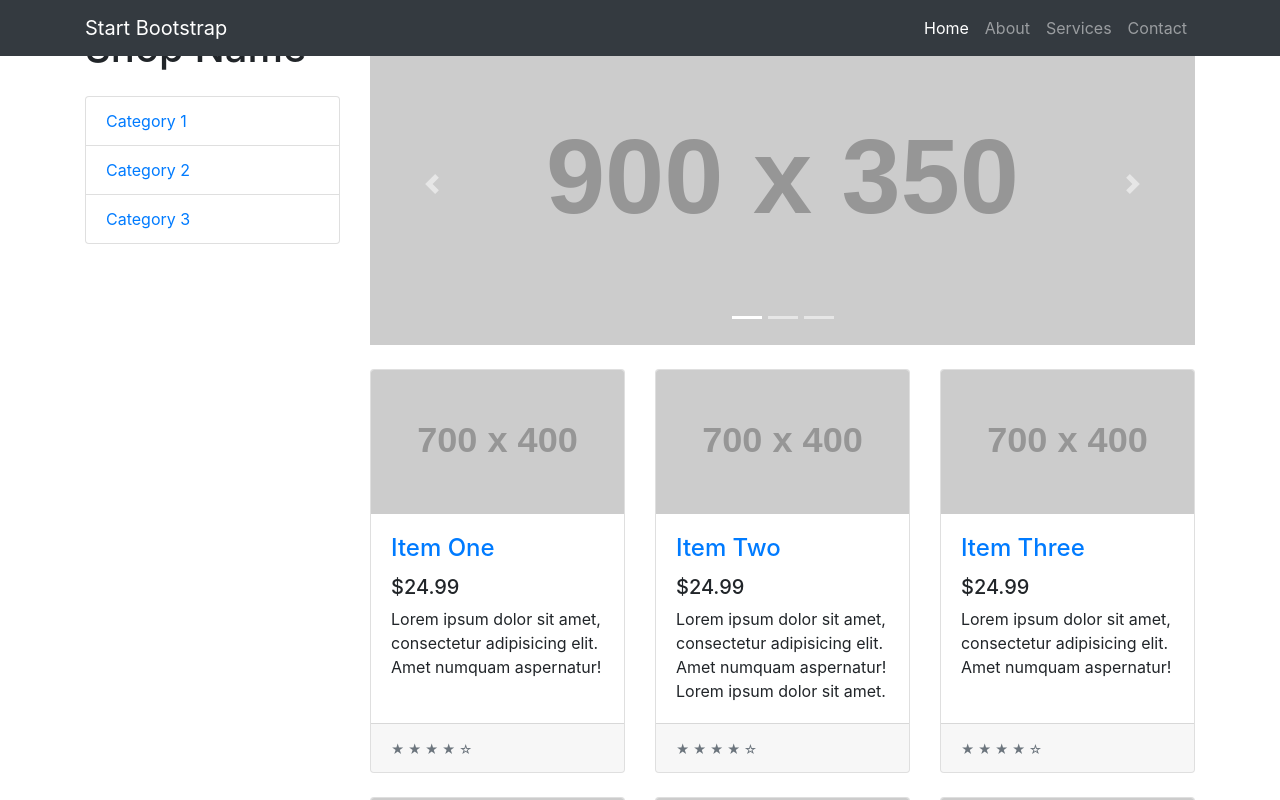
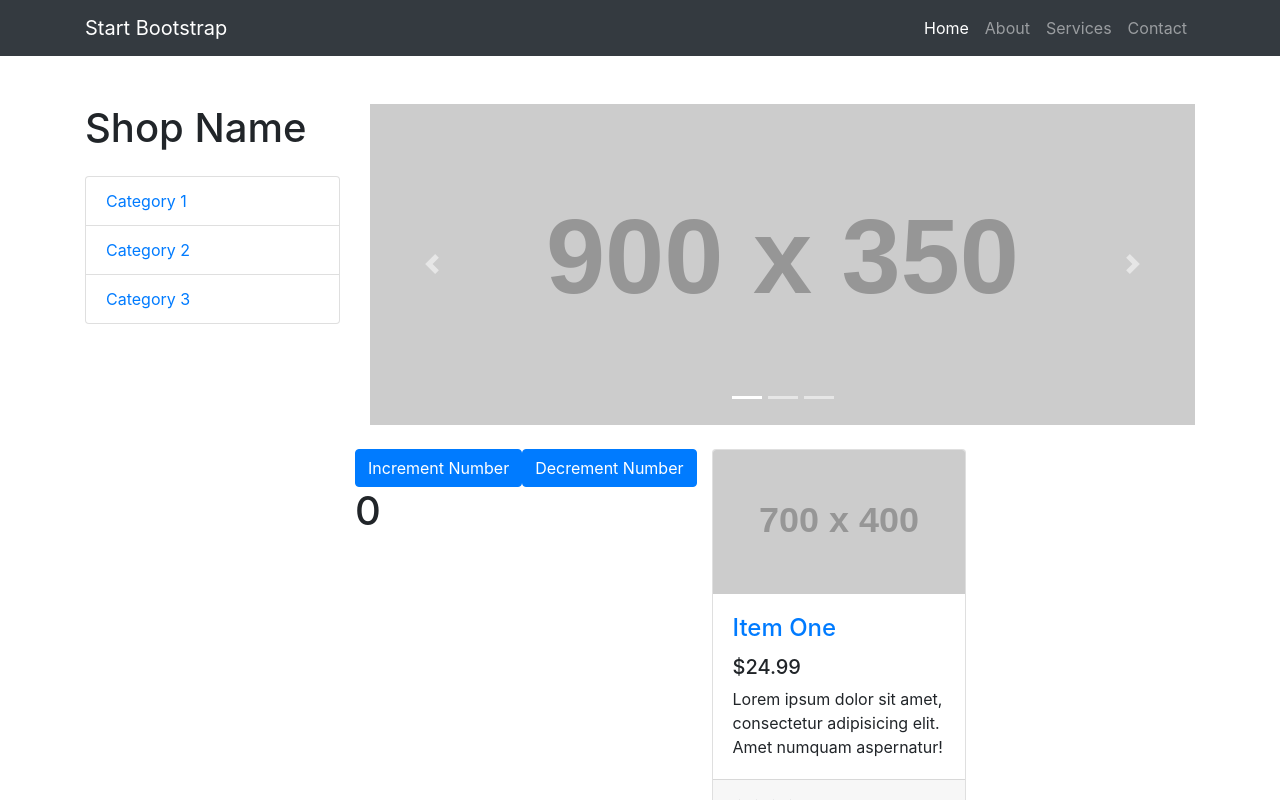
Before and after one commit to diegomc365/movie-app, a Next.js app: page / in a window 1280 px wide. Shown: the top 800 px of the page. Built offline with nearby package versions, Linux system fonts and the light colour scheme.

Commit message:
add state in movielist

```diff
--- a/components/movieList.js
+++ b/components/movieList.js
@@ -1,9 +1,46 @@
 import React from 'react'
 
 class MovieList extends React.Component {
+
+    // state = {
+    //     count: 0
+    // }
+    constructor(props) {
+        super(props)
+
+        this.state = {
+            count: 0
+        }
+
+        // this.increment = this.increment.bind(this)
+    }
+
+    increment() {
+        // const count = this.state.count
+        const {count} = this.state
+        // very bad
+        // this.state.count = count + 1
+        this.setState({
+            count: count + 1
+        })
+    }
+
+    decrement = () => {
+        const {count} = this.state
+        this.setState({count: count - 1})
+    }
+
     render() {
         return (
             <React.Fragment>
+
+                <div>
+                    <button onClick={() => this.increment()} className="btn btn-primary">Increment Number</button>
+                    <button onClick={this.decrement} className="btn btn-primary">Decrement Number</button>
+
+                    <h1>{this.state.count}</h1>
+                </div>
+
                 <div className="col-lg-4 col-md-6 mb-4">
                     <div className="card h-100">
                         <a href="#"><img className="card-img-top" src="http://placehold.it/700x400" alt="" /></a>
--- a/pages/index.js
+++ b/pages/index.js
@@ -16,6 +16,7 @@ const Home = () => (
       <script src="https://stackpath.bootstrapcdn.com/bootstrap/4.3.1/js/bootstrap.min.js" integrity="sha384-JjSmVgyd0p3pXB1rRibZUAYoIIy6OrQ6VrjIEaFf/nJGzIxFDsf4x0xIM+B07jRM" crossOrigin="anonymous"></script>
     </Head>
     <NavBar />
+    <div className="home-page">
       <div className="container">
         <div className="row">
           <div className="col-lg-3">
@@ -29,7 +30,14 @@ const Home = () => (
           </div>
         </div>
       </div>
+    </div>
     <Footer />
+    <style jsx>{`
+      .home-page {
+        padding-top: 80px;
+      }
+    `}
+    </style>
   </div>
 )
 
```
Lines whose indentation alone changed are shown as unchanged.
